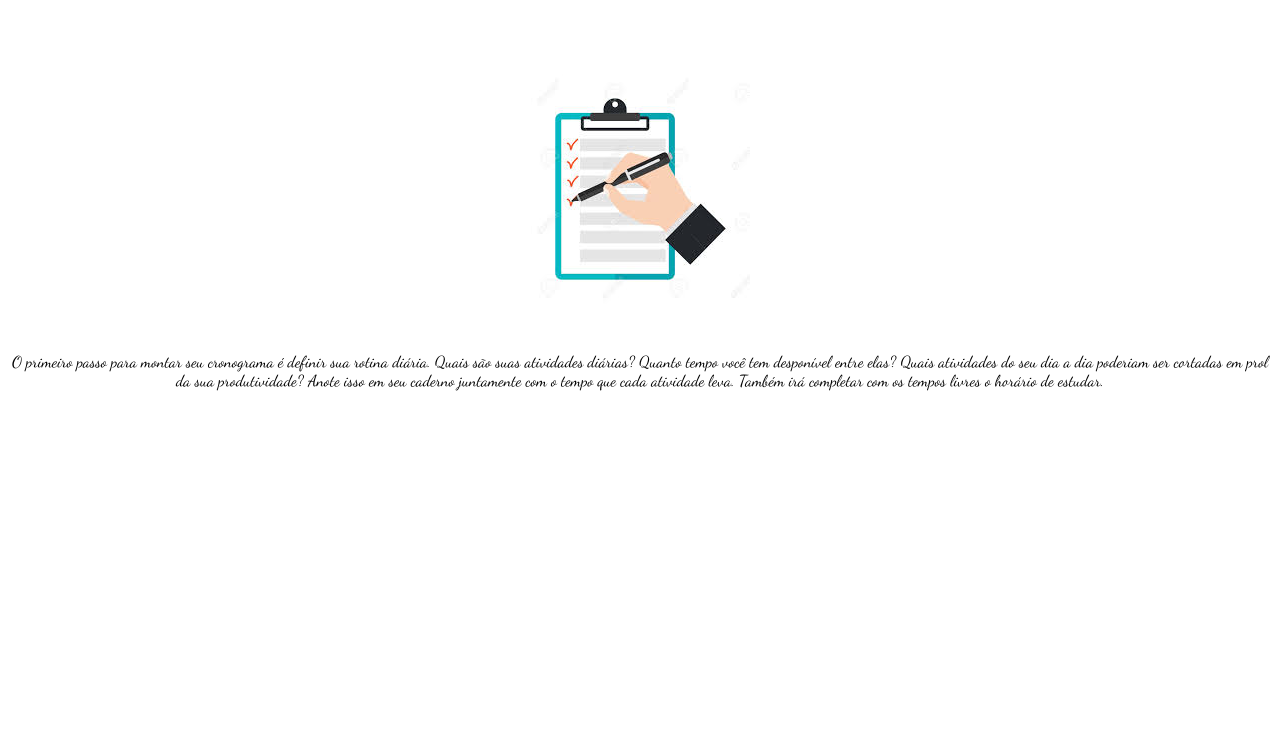
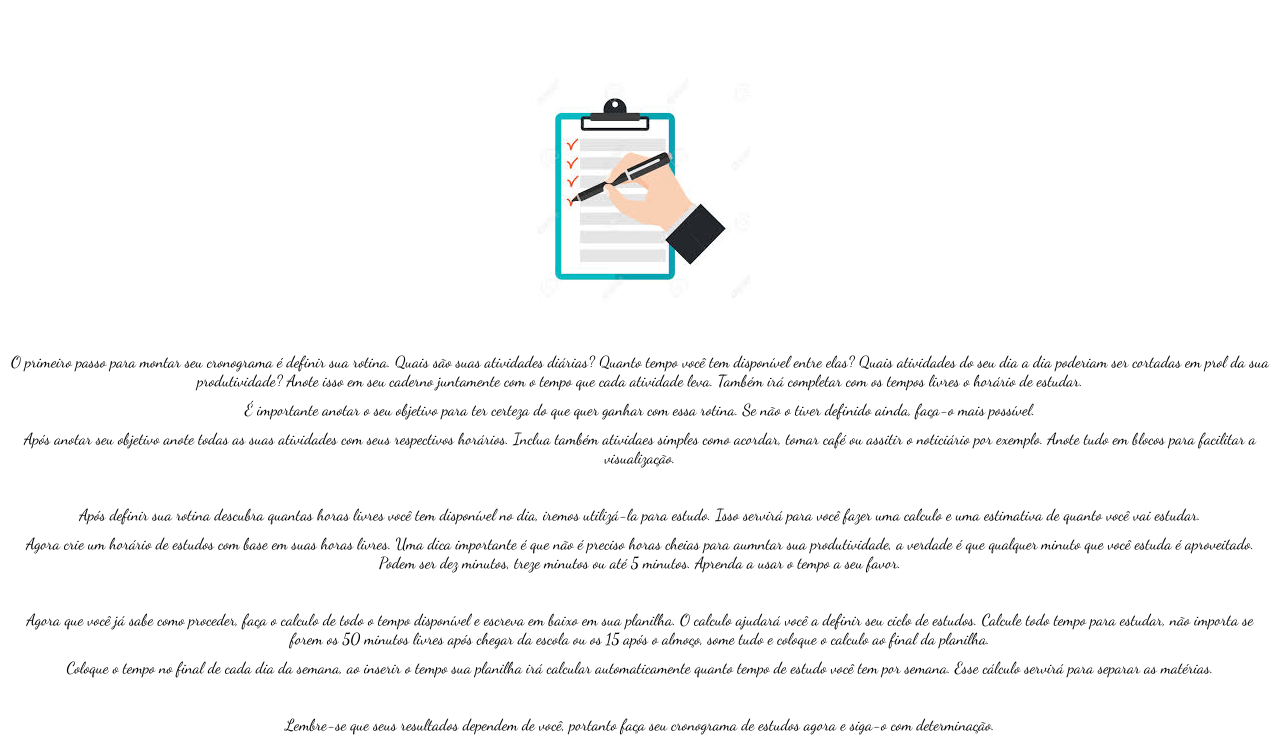
Before and after one commit to IdiotPotato/prova, a plain HTML site: page agenda.html in a window 1280 px wide. Shown: the part 191-935 px from the top of the page. Before the commit the page ends 800 px from the top, so only its background shows below. Drawn offline with Linux system fonts and the light colour scheme; a web font is replaced by a local one.

Commit message:
Segundo post finalizado

```diff
--- a/agenda.html
+++ b/agenda.html
@@ -21,7 +21,7 @@
 
  <section id="post">
  	<header id="title1">
- 		<h1 class="tec">Plano de Estudos/Trabalho</h1>
+ 		<h1 class="tec">Plano de Estudos</h1>
  	</header>
 
  	<div id="imagem">
@@ -33,7 +33,31 @@
    </section>
  	<div id="text1">
  		<p>
- 			O primeiro passo para montar seu cronograma é definir sua rotina diária. Quais são suas atividades diárias? Quanto tempo você tem desponível entre elas? Quais atividades do seu dia a dia poderiam ser cortadas em prol da sua produtividade? Anote isso em seu caderno juntamente com o tempo que cada atividade leva. Também irá completar com os tempos livres o horário de estudar.
+ 			O primeiro passo para montar seu cronograma é definir sua rotina. Quais são suas atividades diárias? Quanto tempo você tem disponível entre elas? Quais atividades do seu dia a dia poderiam ser cortadas em prol da sua produtividade? Anote isso em seu caderno juntamente com o tempo que cada atividade leva. Também irá completar com os tempos livres o horário de estudar.
+ 		</p>
+ 		<p>
+ 			É importante anotar o seu objetivo para ter certeza do que quer ganhar com essa rotina. Se não o tiver definido ainda, faça-o mais possível.
+ 		</p>
+ 		<p>
+ 			Após anotar seu objetivo anote todas as suas atividades com seus respectivos horários. Inclua também atividaes simples como acordar, tomar café ou assitir o noticiário por exemplo. Anote tudo em blocos para facilitar a visualização.
+ 		</p>
+ 		<br/>
+ 		<p>
+ 			Após definir sua rotina descubra quantas horas livres você tem disponível no dia, iremos utilizá-la para estudo. Isso servirá para você fazer uma calculo e uma estimativa de quanto você vai estudar.
+ 		</p>
+ 		<p>
+ 			Agora crie um horário de estudos com base em suas horas livres. Uma dica importante é que não é preciso horas cheias para aumntar sua produtividade, a verdade é que qualquer minuto que você estuda é aproveitado. Podem ser dez minutos, treze minutos ou até 5 minutos. Aprenda a usar o tempo a seu favor.
+ 		</p>
+ 		<br/>
+ 		<p>
+ 			Agora que você já sabe como proceder, faça o calculo de todo o tempo disponível e escreva em baixo em sua planilha. O calculo ajudará você a definir seu ciclo de estudos. Calcule todo tempo para estudar, não importa se forem os 50 minutos livres após chegar da escola ou os 15 após o almoço, some tudo e coloque o calculo ao final da planilha.
+ 		</p>
+ 		<p>
+ 			Coloque o tempo no final de cada dia da semana, ao inserir o tempo sua planilha irá calcular automaticamente quanto tempo de estudo você tem por semana. Esse cálculo servirá para separar as matérias.
+ 		</p>
+ 		<br/>
+ 		<p>
+ 			Lembre-se que seus resultados dependem de você, portanto faça seu cronograma de estudos agora e siga-o com determinação.
  		</p>
  	</div>
   </section>
--- a/css/style.css
+++ b/css/style.css
@@ -175,8 +175,3 @@ header nav ul li {
   color: #000;
   text-align: justify-all;
 }
-
-#imagem2{
-  width: 30%;
-  height: 150px;
-}
```
Also changed, not shown: index.html (+3 -3 lines).
